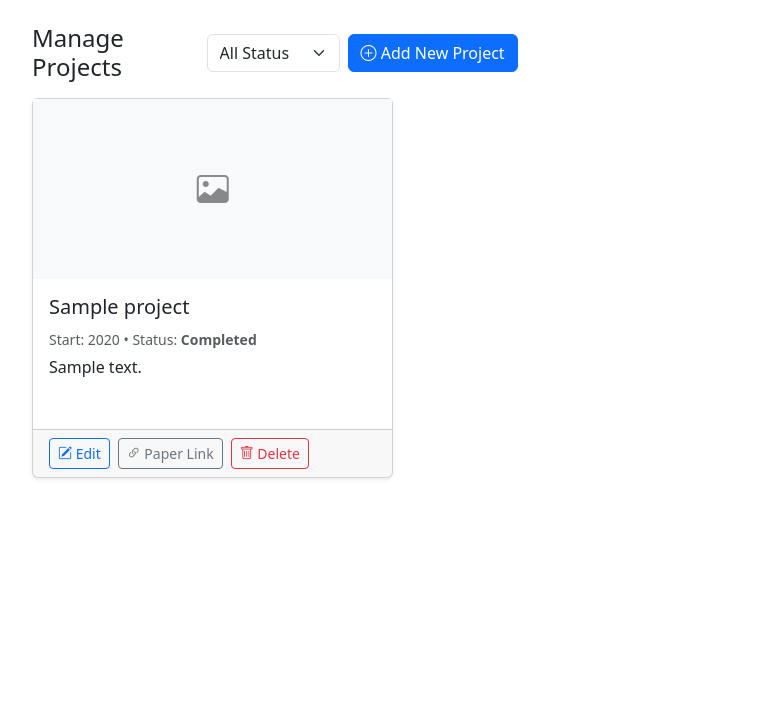
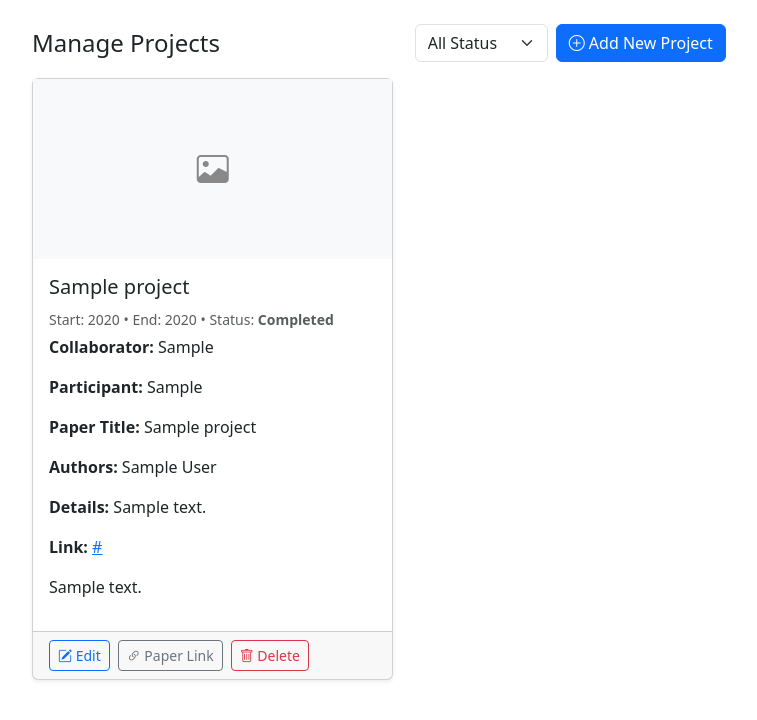
Before and after one commit to Chokkalingam-s/NexArc-RISE, a PHP site: page /nexarc-rise/admin/manage-projects.php in a window 1280 px wide. Shown: the part 56-776 px from the top of the page, without its empty margins (50-807 px from the left). Run offline with PHP 8.4, Linux system fonts and the light colour scheme; the visitor is signed in with stand-in values (Sample User, id 1); tables that the repository leaves empty or names only in its code hold one stand-in row (values such as "Sample post"); data that the repository does not hold is empty.

Commit message:
project detail render in admin side

```diff
--- a/admin/manage-projects.php
+++ b/admin/manage-projects.php
@@ -57,7 +57,7 @@ try {
 
 <div class="container py-4">
   <div class="d-flex flex-column flex-sm-row justify-content-between align-items-start align-items-sm-center gap-3 mb-3">
-    <h4 class="mb-0">Manage Projects</h4>
+    <h4 class="mb-0 w-50">Manage Projects</h4>
     <div class="d-flex gap-2 w-100 w-sm-auto">
       <form method="get" class="d-flex gap-2">
         <select name="status" class="form-select" onchange="this.form.submit()">
@@ -89,11 +89,57 @@ if (!empty($proj['image']) && file_exists($imagePath)): ?>
                 <i class="bi bi-image" style="font-size:2rem;color:#888;"></i>
               </div>
             <?php endif; ?>
-            <div class="card-body project-body">
-              <h5 class="card-title"><?= htmlspecialchars($proj['title']) ?></h5>
-              <p class="mb-1"><small class="text-muted">Start: <?= htmlspecialchars($proj['year_of_start'] ?: '—') ?> • Status: <strong><?= htmlspecialchars($proj['status']) ?></strong></small></p>
-              <p class="card-text"><?= nl2br(htmlspecialchars(strlen($proj['description'])>200 ? substr($proj['description'],0,200).'...' : $proj['description'])) ?></p>
-            </div>
+<div class="card-body project-body">
+  <h5 class="card-title"><?= htmlspecialchars($proj['title']) ?></h5>
+  <p class="mb-1"><small class="text-muted">
+    Start: <?= htmlspecialchars($proj['year_of_start'] ?: '—') ?>
+    <?php if (!empty($proj['year_of_end'])): ?>
+      • End: <?= htmlspecialchars($proj['year_of_end']) ?>
+    <?php endif; ?>
+    • Status: <strong><?= htmlspecialchars($proj['status']) ?></strong>
+  </small></p>
+
+  <?php if (!empty($proj['colloborator'])): ?>
+    <p><strong>Collaborator:</strong> <?= htmlspecialchars($proj['colloborator']) ?></p>
+  <?php endif; ?>
+
+  <?php if (!empty($proj['participant'])): ?>
+    <p><strong>Participant:</strong> <?= htmlspecialchars($proj['participant']) ?></p>
+  <?php endif; ?>
+
+  <?php if (!empty($proj['paper_title'])): ?>
+    <p><strong>Paper Title:</strong> <?= htmlspecialchars($proj['paper_title']) ?></p>
+  <?php endif; ?>
+
+  <?php if (!empty($proj['authors'])): ?>
+    <p><strong>Authors:</strong> <?= htmlspecialchars($proj['authors']) ?></p>
+  <?php endif; ?>
+
+  <?php if (!empty($proj['details'])): ?>
+    <p><strong>Details:</strong> <?= nl2br(htmlspecialchars($proj['details'])) ?></p>
+  <?php endif; ?>
+
+  <?php if (!empty($proj['typeOfPublish'])): ?>
+    <p><strong>Type of Publish:</strong> <?= htmlspecialchars($proj['typeOfPublish']) ?></p>
+  <?php endif; ?>
+
+  <?php if (!empty($proj['nameOfPublish'])): ?>
+    <p><strong>Name of Publish:</strong> <?= htmlspecialchars($proj['nameOfPublish']) ?></p>
+  <?php endif; ?>
+
+  <?php if (!empty($proj['link'])): ?>
+    <p><strong>Link:</strong>
+      <a href="<?= htmlspecialchars($proj['link']) ?>" target="_blank">
+        <?= htmlspecialchars($proj['link']) ?>
+      </a>
+    </p>
+  <?php endif; ?>
+
+  <?php if (!empty($proj['description'])): ?>
+    <p><?= nl2br(htmlspecialchars($proj['description'])) ?></p>
+  <?php endif; ?>
+</div>
+
             <div class="card-footer d-flex gap-2 flex-wrap">
               <button class="btn btn-sm btn-outline-primary"
                       data-bs-toggle="modal"
```
